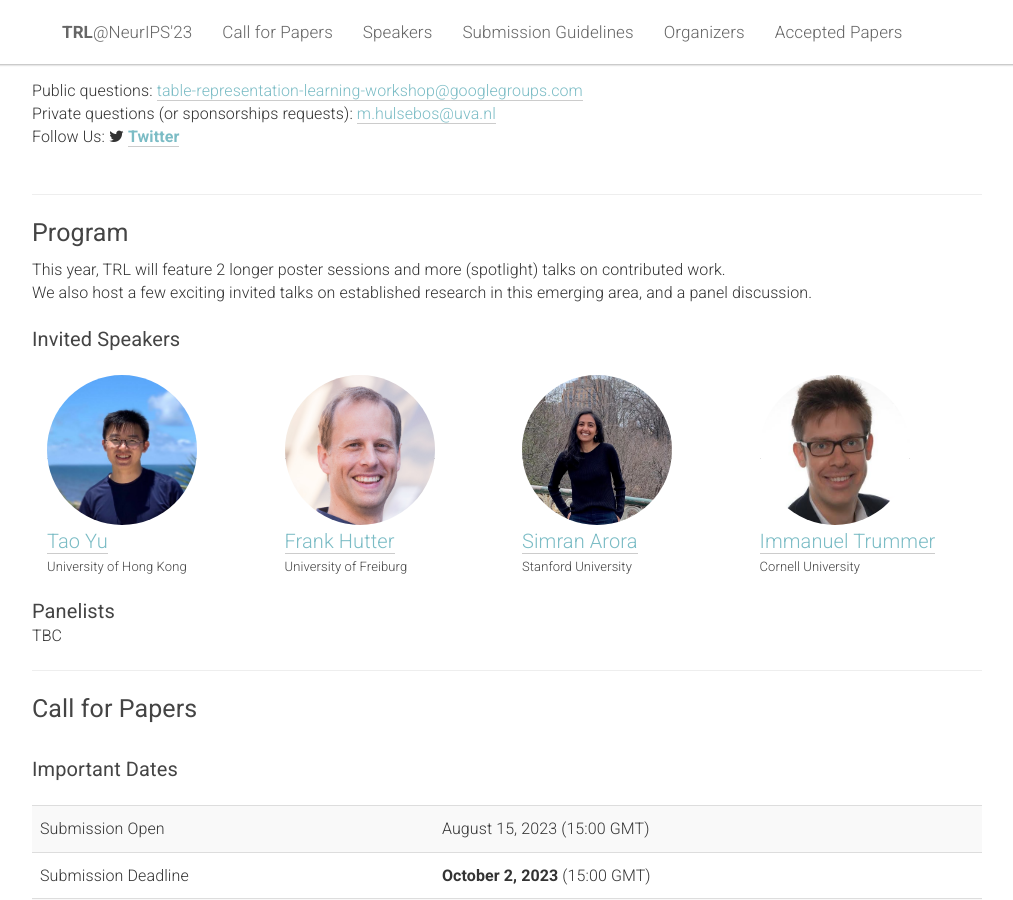
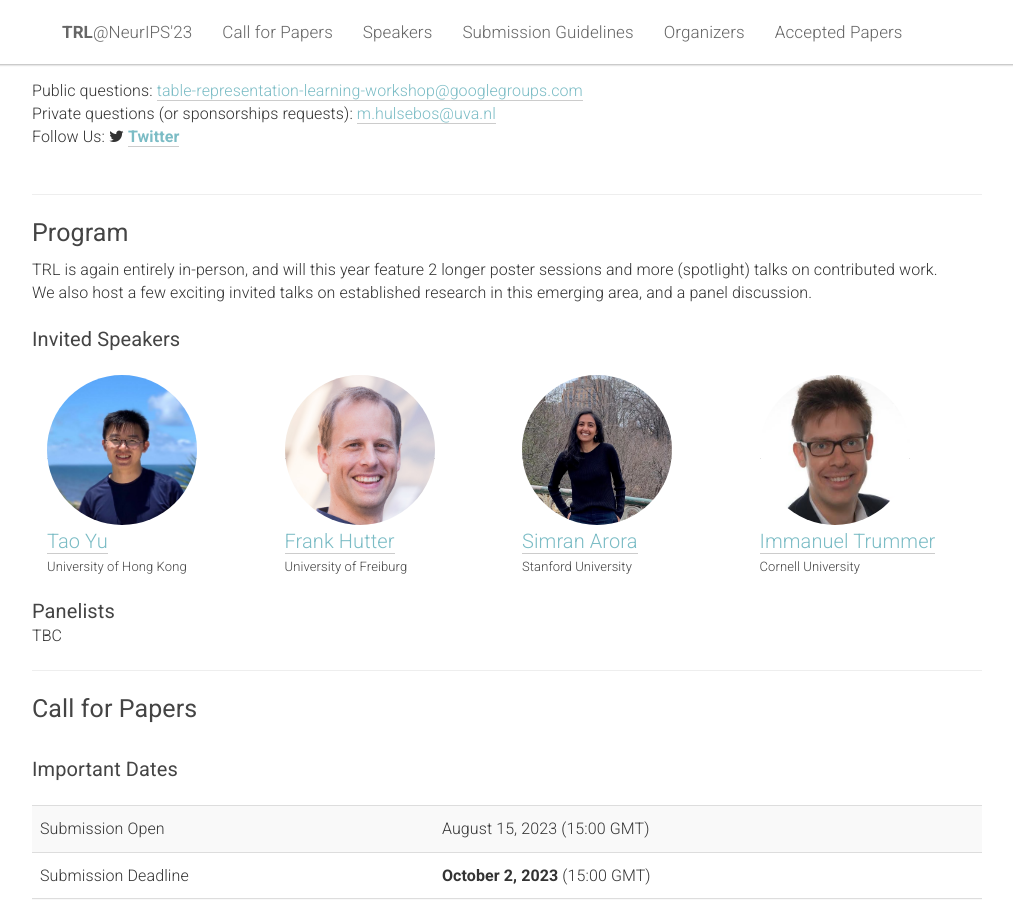
Before and after one commit to table-representation-learning/table-representation-learning.github.io, a Jekyll site: the page built from _pages/home.html, in a window 1280 px wide and 900 px high, scrolled down 480 px. Shown: the whole window, without its empty margins (133-1146 px from the left). Built offline with Jekyll 4.4.1, drawn with Linux system fonts in a browser that asks for light colours; some of the changed text lies outside the part shown.

Commit message:
Add attendance expectation.

```diff
--- a/_pages/home.html
+++ b/_pages/home.html
@@ -346,8 +346,9 @@
             <div class="col-xs-12">
                 <h2>Program</h2>
 
-                This year, TRL will feature 2 longer poster sessions and more (spotlight) talks on contributed work.<br>
+                TRL is again entirely in-person, and will this year feature 2 longer poster sessions and more (spotlight) talks on contributed work.<br>
                 We also host a few exciting invited talks on established research in this emerging area, and a panel discussion.<br>
+
                 <br>
 
                 <h3>Invited Speakers</h3>
@@ -496,7 +497,8 @@
     <div class="row">
         <div class="col-xs-12">
             <h3>Submission link</h3>
-            Submit your (anonymized) paper through OpenReview at: <b><a href="https://openreview.net/group?id=NeurIPS.cc/2023/Workshop/TRL" target="blank">https://openreview.net/group?id=NeurIPS.cc/2023/Workshop/TRL</a></b>
+            Submit your (anonymized) paper through OpenReview at: <b><a href="https://openreview.net/group?id=NeurIPS.cc/2023/Workshop/TRL" target="blank">https://openreview.net/group?id=NeurIPS.cc/2023/Workshop/TRL</a></b><br>
+            Please be aware that accepted papers are expected to be presented at the workshop in-person.
         </div>
 
         <div class="col-xs-12">
```
